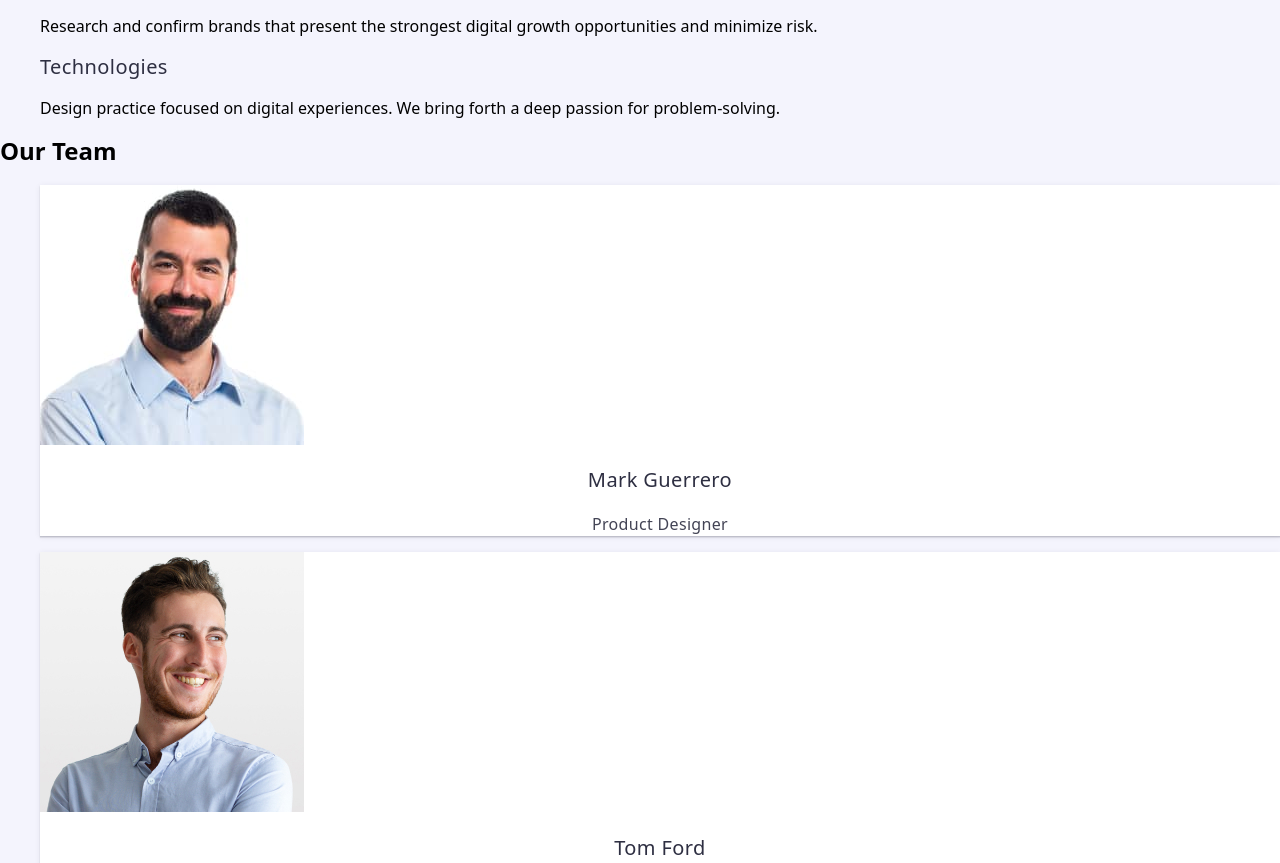
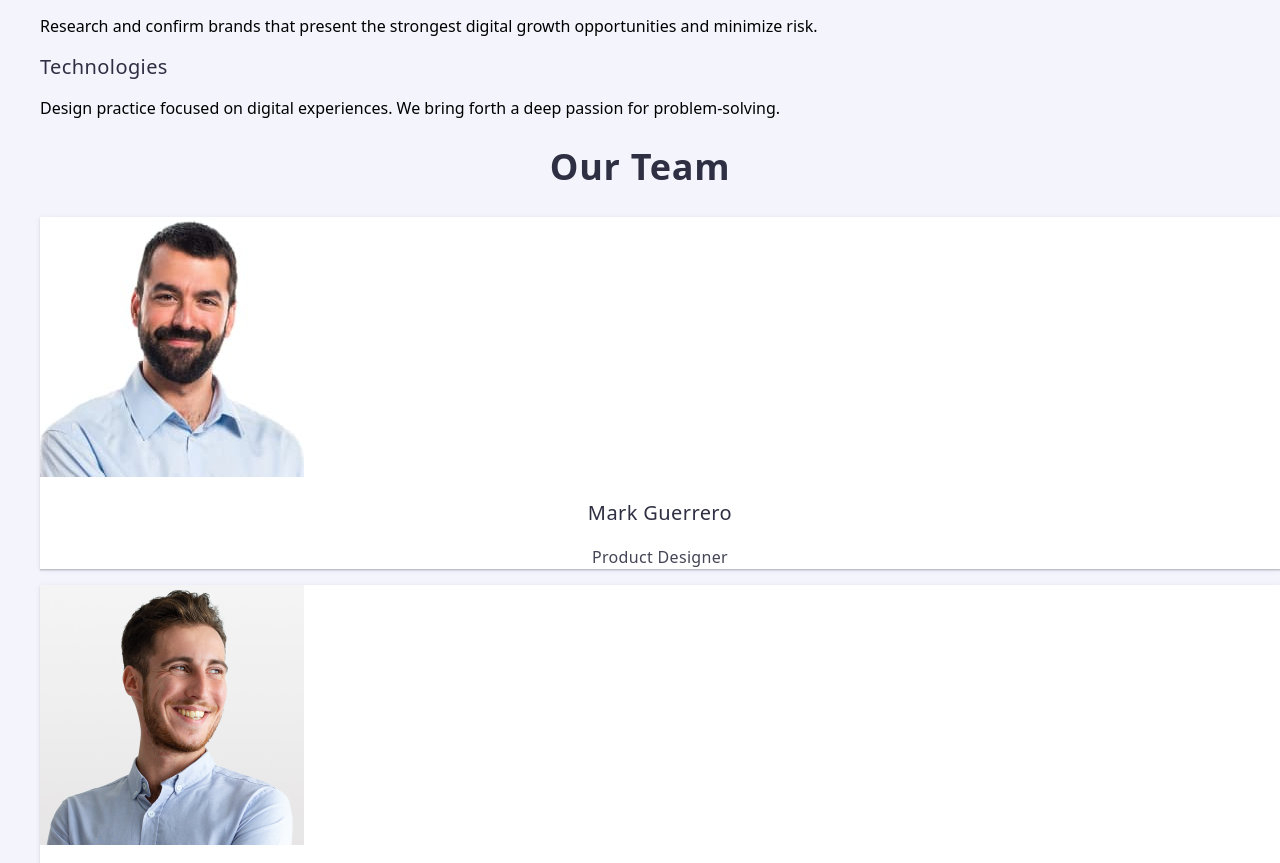
Before and after one commit to Vitaly-Stefanyshyn777/Projekt, a plain HTML site: page index.html in a window 1280 px wide. Shown: the part 640-1503 px from the top of the page. Drawn offline with nearby package versions, Linux system fonts and the light colour scheme.

Commit message:
commit message

```diff
--- a/css/styles.css
+++ b/css/styles.css
@@ -140,11 +140,15 @@ color: #fff;
 border-radius: 4px;
 padding: 16px 32px;
 }
-
-.section-main {
-
-}
 .photo {
     box-shadow: 0 2px 1px 0 rgba(46, 47, 66, 0.08), 0 1px 1px 0 rgba(46, 47, 66, 0.16), 0 1px 6px 0 rgba(46, 47, 66, 0.08);
     background: #fff;
 }
+.team-class {
+    font-weight: 700;
+    font-size: 36px;
+    line-height: 1.11111;
+    letter-spacing: 0.02em;
+    text-align: center;
+    color: #2e2f42;
+}
--- a/index.html
+++ b/index.html
@@ -8,7 +8,6 @@
 <link rel="preconnect" href="https://fonts.gstatic.com" crossorigin>
 <link href="https://fonts.googleapis.com/css2?family=Raleway:wght@700&family=Roboto:wght@400;500;700&display=swap" rel="stylesheet">
     <link rel="stylesheet" href="https://cdnjs.cloudflare.com/ajax/libs/modern-normalize/2.0.0/modern-normalize.min.css" >
-    <link rel="stylesheet" href="">
     <link rel="stylesheet" href="css/styles.css">
   </head>
    <body >
@@ -77,8 +76,8 @@
           </li>
         </ul>
       </section>
-      <section class="section-main">
-        <h2>Our Team</h2>
+      <section >
+        <h2 class="team-class">Our Team</h2>
         <ul style="list-style-type: none;">
           <li class="photo">
             <img src="./images/img-7.jpg" alt="Mark Guerrero" width="264" height="260"/>
@@ -105,7 +104,7 @@
     </main>
     <div>
       <section>
-        <h2>Our Team</h2>
+        <h2 class="team-class">Our Team</h2>
         <ul style="list-style-type: none;">
           <li>
             <img src="./images/img (8).jpg" alt="Banking App" width="360" height="300"/>
```
